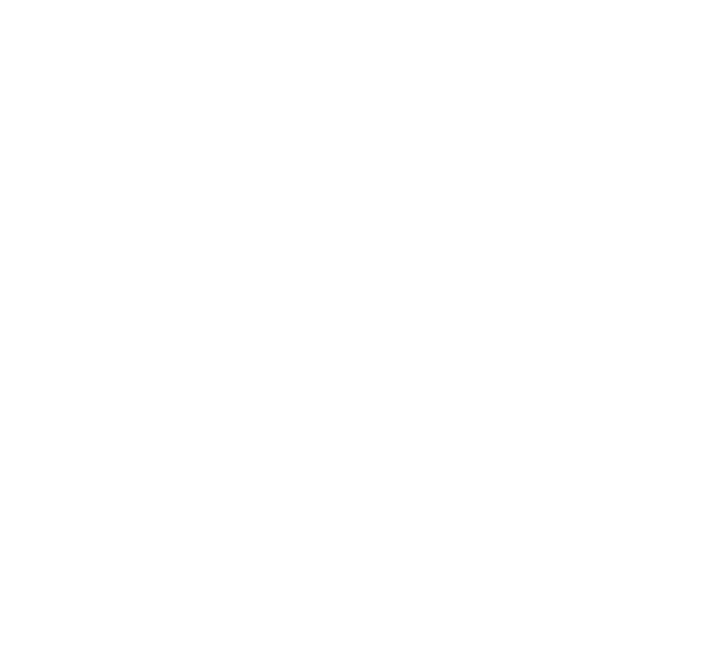
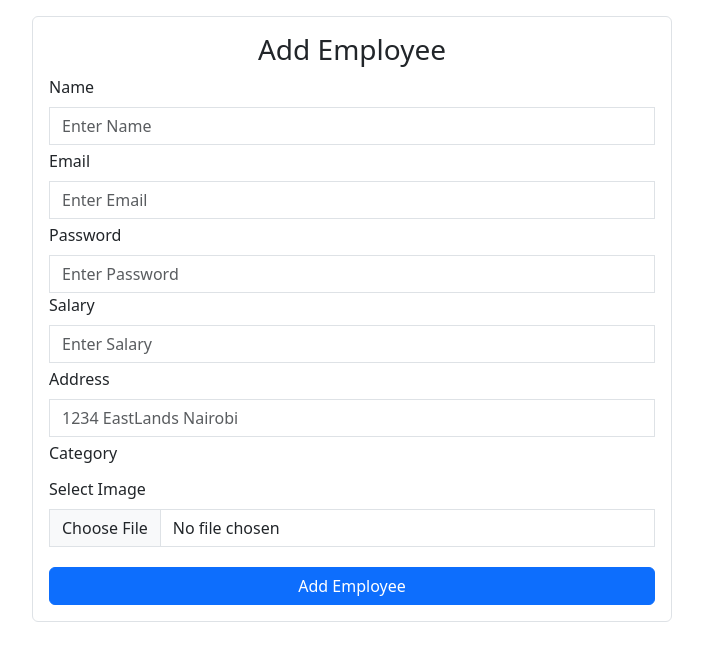
Before and after one commit to Musyoki-Wambua/EmployeeMS, a React (Vite) app in the folder EmployeeMS/: page /dashboard/add_employee in a window 1280 px wide. Before the commit this address had no page. Shown: the top 660 px of the page, without its empty margins (288-991 px from the left). Built offline with nearby package versions, Linux system fonts and the light colour scheme.

Commit message:
Add Employee form render

```diff
--- /dev/null
+++ b/EmployeeMS/src/AddEmployee.jsx
@@ -0,0 +1,92 @@
+import React from 'react'
+
+const AddEmployee = () => {
+  return (
+    <div className="d-flex justify-content-center align-items-center mt-3">
+      <div className="p-3 rounded w-50 border">
+        <h3 className="text-center">Add Employee</h3>
+        <form className="row g-1" >
+          <div className="col-12">
+            <label for="inputName" className="form-label">
+              Name
+            </label>
+            <input
+              type="text"
+              className="form-control rounded-0"
+              id="inputName"
+              placeholder="Enter Name"
+            />
+          </div>
+          <div className="col-12">
+            <label for="inputEmail4" className="form-label">
+              Email
+            </label>
+            <input
+              type="email"
+              className="form-control rounded-0"
+              id="inputEmail4"
+              placeholder="Enter Email"
+              autoComplete="off"
+            />
+          </div>
+          <div className="col-12">
+            <label for="inputPassword4" className="form-label">
+              Password
+            </label>
+            <input
+              type="password"
+              className="form-control rounded-0"
+              id="inputPassword4"
+              placeholder="Enter Password"
+            />
+            <label for="inputSalary" className="form-label">
+              Salary
+            </label>
+            <input
+              type="text"
+              className="form-control rounded-0"
+              id="inputSalary"
+              placeholder="Enter Salary"
+              autoComplete="off"
+            />
+          </div>
+          <div className="col-12">
+            <label for="inputAddress" className="form-label">
+              Address
+            </label>
+            <input
+              type="text"
+              className="form-control rounded-0"
+              id="inputAddress"
+              placeholder="1234 EastLands Nairobi"
+              autoComplete="off"
+            />
+          </div>
+          <div className="col-12">
+            <label for="category" className="form-label">
+              Category
+            </label>
+          </div>
+          <div className="col-12 mb-3">
+            <label className="form-label" for="inputGroupFile01">
+              Select Image
+            </label>
+            <input
+              type="file"
+              className="form-control rounded-0"
+              id="inputGroupFile01"
+              name="image"
+            />
+          </div>
+          <div className="col-12">
+            <button type="submit" className="btn btn-primary w-100">
+              Add Employee
+            </button>
+          </div>
+        </form>
+      </div>
+    </div>
+  )
+}
+
+export default AddEmployee
--- a/EmployeeMS/src/App.jsx
+++ b/EmployeeMS/src/App.jsx
@@ -8,6 +8,7 @@
 import Category from './Components/Category'
 import Profile from './Components/Profile'
 import AddCategory from './Components/AddCategory'
+import AddEmployee from './AddEmployee'
 
 function App() {
 
@@ -21,6 +22,7 @@
         <Route path='/dashboard/category' element={ <Category />}></Route>
         <Route path='/dashboard/profile' element={ <Profile />}></Route>
         <Route path='/dashboard/add_category' element={ <AddCategory />}></Route>
+        <Route path='/dashboard/add_employee' element={ <AddEmployee />}></Route>
     </Routes>
     </BrowserRouter>
   )
--- a/EmployeeMS/src/Components/Employee.jsx
+++ b/EmployeeMS/src/Components/Employee.jsx
@@ -1,11 +1,18 @@
-import React from 'react'
+import React from "react";
+import { Link } from "react-router-dom";
 
 const Employee = () => {
   return (
-    <div>
+    <div className="px-5 mt-3">
+      <div className="d-flex justify-content-center">
+        <h3>Employee List</h3>
+      </div>
+      <Link to="/dashboard/add_employee" className="btn  btn-success">
+        Add Employee
+      </Link>
+      <div className="mt-3"></div>
+    </div>
+  );
+};
 
-    </div>
-  )
-}
-
-export default Employee
+export default Employee;
```
